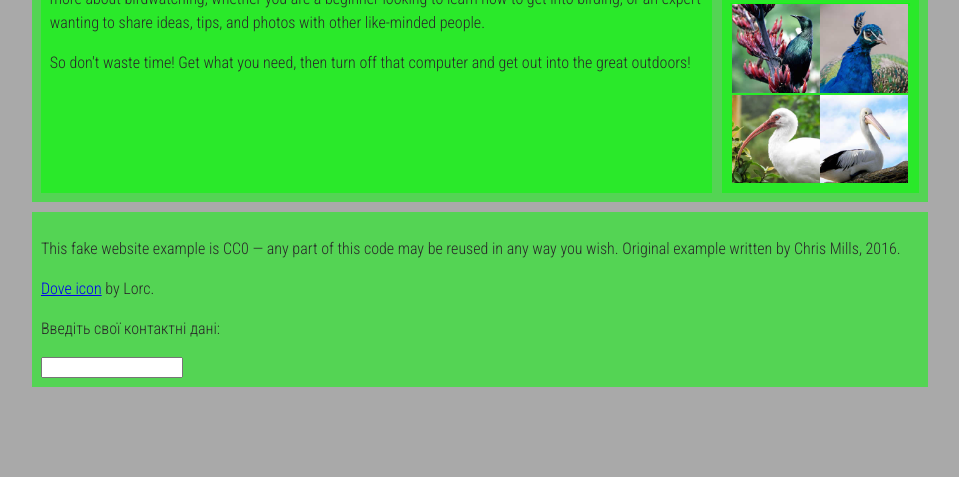
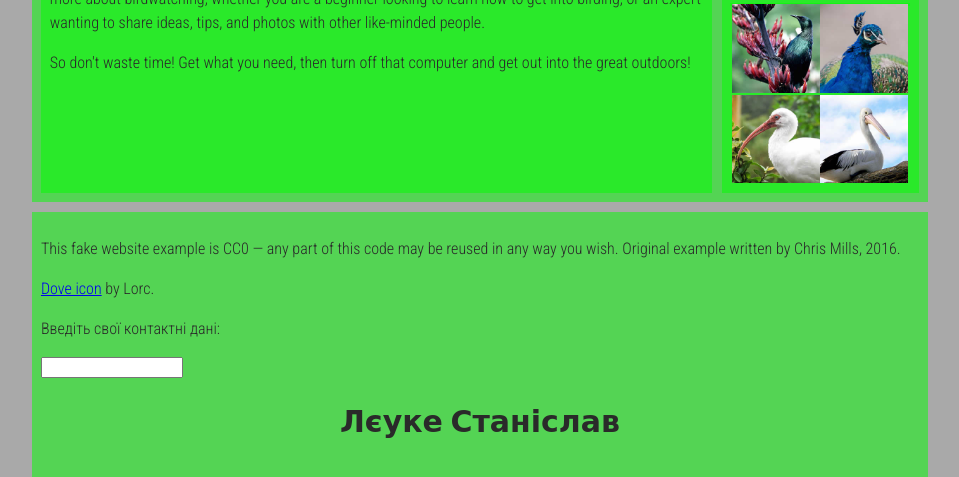
Before and after one commit to StasLeonardo/28.041Leyke, a plain HTML site: page index.html in a window 1280 px wide. Shown: the part 348-825 px from the top of the page, without its empty margins (160-1119 px from the left). Before the commit the page ends 800 px from the top, so only its background shows below. Drawn offline with Linux system fonts and the light colour scheme.

Commit message:
Update index.html

```diff
--- a/index.html
+++ b/index.html
@@ -69,6 +69,7 @@
 
       <p>Введіть свої контактні дані:</p>
       <input type="test" name="text">
+      <h2>Лєуке Станіслав</h2>
 
     </footer>
 
```
